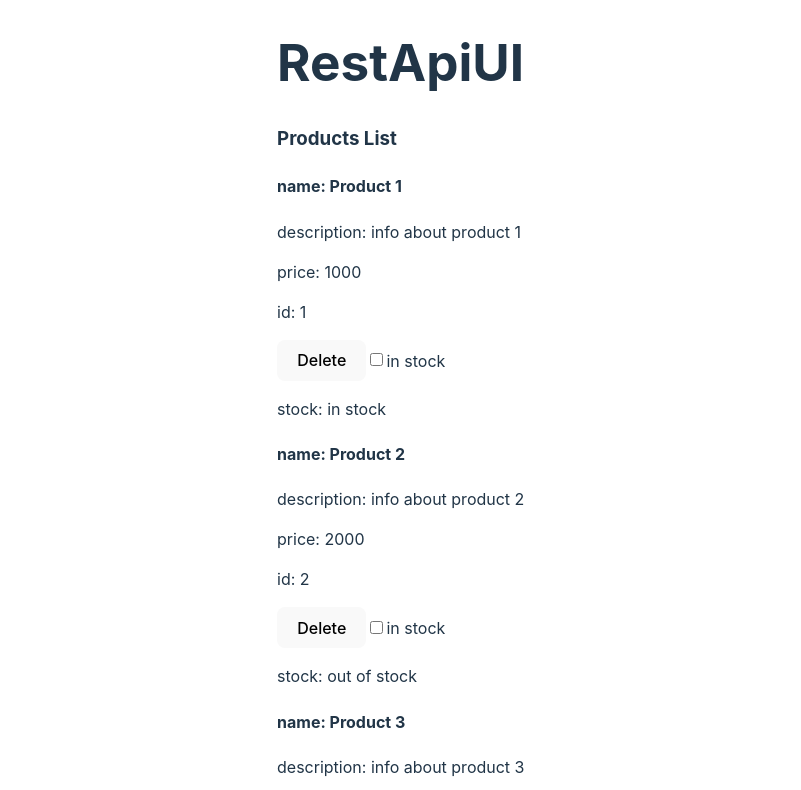
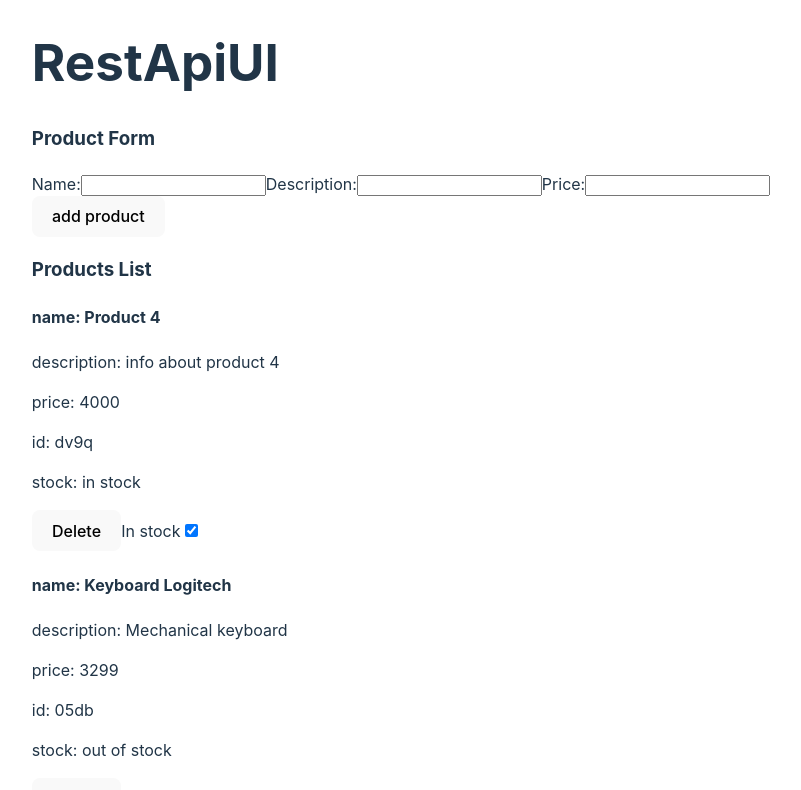
Before and after one commit to flan02/useQuery-advanced-ts, a React (Vite) app: page / in a window 1280 px wide. Shown: the top 790 px of the page, without its empty margins (239-1040 px from the left). Built offline with nearby package versions, Linux system fonts and the light colour scheme; data requests are answered from the project's data file.

Commit message:
We finished the cart with usequery and jsonserver.

```diff
--- a/json-server-db/products.json
+++ b/json-server-db/products.json
@@ -1,38 +1,52 @@
 {
   "products": [
     {
-      "id": 1,
+      "id": "1r4b",
       "name": "Product 1",
       "description": "info about product 1",
       "price": 1000,
       "inStock": true
     },
     {
-      "id": 2,
+      "id": "h2bb",
       "name": "Product 2",
       "description": "info about product 2",
       "price": 2000,
       "inStock": false
     },
     {
-      "id": 3,
+      "id": "c55j",
       "name": "Product 3",
       "description": "info about product 3",
       "price": 3000,
       "inStock": false
     },
     {
-      "id": 4,
+      "id": "dv9q",
       "name": "Product 4",
       "description": "info about product 4",
       "price": 4000,
       "inStock": true
     },
     {
-      "id": 5,
-      "name": "Product 5",
-      "description": "info about product 5",
-      "price": 5000,
+      "id": "1c28",
+      "name": "Mouse Gaming",
+      "description": "Amazing mouse for gamers",
+      "price": "1550",
+      "inStock": true
+    },
+    {
+      "id": "05db",
+      "name": "Keyboard Logitech",
+      "description": "Mechanical keyboard",
+      "price": "3299",
+      "inStock": false
+    },
+    {
+      "id": "eb50",
+      "name": "NBA 2K24",
+      "description": "Basketball Videogame",
+      "price": "70",
       "inStock": true
     }
   ]
--- a/src/api/products.ts
+++ b/src/api/products.ts
@@ -9,18 +9,19 @@ const productsConfig: AxiosInstance = axios.create({
   } as RawAxiosRequestHeaders,
 });
 
-interface IProduct {
-  id: number,
+export interface IProduct {
+  id: string,
   name: string,
   description: string,
   price: number,
-  inStock: boolean,
+  inStock: boolean
+
 }
 
 export const getProducts = async (): Promise<IProduct[]> => {
   try {
     const response: AxiosResponse = await productsConfig.get("/products")
-    console.log(response.data);
+    //console.log(response.data);
     return response.data
   } catch (error) {
     console.log(error);
@@ -28,4 +29,37 @@ export const getProducts = async (): Promise<IProduct[]> => {
   }
 }
 
+export const createProduct = async (product: IProduct) => {
+  try {
+    const response: AxiosResponse = await productsConfig.post("/products", product)
+    //console.log(response.data);
+    return 0
+  } catch (error) {
+    console.log(error);
+    throw new Error("Error creating product")
+  }
+}
+
+export const deleteProduct = async (id: string) => {
+  try {
+    const response: AxiosResponse = await productsConfig.delete(`/products/${id}`)
+    //console.log(response.data);
+    return 0
+  } catch (error) {
+    console.log(error);
+    throw new Error("Error deleting product")
+  }
+}
+
+export const updateProduct = async (product: IProduct) => {
+  try {
+    const response: AxiosResponse = await productsConfig.put(`/products/${product.id}`, product)
+    //console.log(response.data);
+    return 0
+  } catch (error) {
+    console.log(error);
+    throw new Error("Error updating product")
+  }
+}
+
 export default productsConfig;
--- /dev/null
+++ b/src/components/ProductForm.tsx
@@ -0,0 +1,59 @@
+/* eslint-disable @typescript-eslint/ban-types */
+/* eslint-disable @typescript-eslint/no-unused-vars */
+import { useMutation, useQueryClient } from "@tanstack/react-query"
+import { createProduct } from "../api/products"
+import { IProduct } from "../api/products"
+
+type Props = {}
+
+const ProductForm = (_props: Props) => {
+  const queryClient = useQueryClient() // ? The queryClient is a hook that gives us access to the query cache. We can use it to invalidate queries, refetch queries, manipulate the context.
+
+  // $ Allow POST, UPDATE, DELETE
+  const addProduct = useMutation({
+    mutationFn: createProduct,
+    onSuccess: () => {
+      console.log("Product added")
+      queryClient.invalidateQueries({ queryKey: ['products'] }) // ? Invalidate the cache of the query with the key "products". This fc makes another request again and compare the old cache data with new data incoming from the backend, if there are differences, the UI will be updated.
+    },
+  })
+
+
+  // * The form will submit only if we create a common button without any type.
+  const handlerSubmit = (e: React.FormEvent<HTMLFormElement>) => {
+    e.preventDefault()
+    //console.log(e.target)
+    const formData = new FormData(e.target as HTMLFormElement)  // ? obtengo los valores del form sin necesidad de acceder a cada input con useState
+    const product: IProduct = Object.fromEntries(formData) as unknown as IProduct // ? You cannot cast from a custom to a primitive without erasing the type first. unknown erases the type checking
+    //console.log(product);
+    addProduct.mutate({
+      ...product,
+      inStock: true
+    })
+    e.currentTarget.reset() // ? Reset the form values
+  }
+
+
+  return (
+    <>
+      <h3>Product Form</h3>
+      <form onSubmit={handlerSubmit}>
+        <label htmlFor="name">Name:</label>
+        <input type="text" name="name" id="name" />
+
+        <label htmlFor="description">Description:</label>
+        <input type="text" name="description" id="description" />
+
+        <label htmlFor="price">Price:</label>
+        <input type="number" name="price" id="price" />
+
+
+
+        <br />
+        <button>add product</button>
+      </form>
+    </>
+  )
+}
+
+export default ProductForm
--- a/src/components/Products.tsx
+++ b/src/components/Products.tsx
@@ -1,17 +1,47 @@
 /* eslint-disable @typescript-eslint/ban-types */
 /* eslint-disable @typescript-eslint/no-unused-vars */
 
-import { getProducts } from "../api/products"
-import { useQuery } from "@tanstack/react-query"
+import { deleteProduct, getProducts, IProduct, updateProduct } from "../api/products"
+import { useMutation, useQuery, useQueryClient } from "@tanstack/react-query"
 
 type Props = {}
 
 
+
 const Products = (_props: Props) => {
+
+  const queryClient = useQueryClient()
+
   const queryProducts = useQuery({
     queryKey: ["products"],
     queryFn: getProducts,
+    select: (products) => products.sort((a, b) => b.price - a.price) // ? Select is a function that allows us to manipulate the data before it is stored in the cache. In this case, we sort the array by id in descending order.
   })
+
+  const eliminateProduct = useMutation({
+    mutationFn: deleteProduct,
+    onMutate: (id: string) => {
+      console.log("Deleting product with id:", id);
+    },
+    onSuccess: () => {
+      console.log(`Product deleted`)
+      queryClient.invalidateQueries({ queryKey: ["products"] })
+      //queryProducts.refetch() // ? Refetch the query, this is another way to invalidate the cache and update the UI
+    },
+
+  })
+
+  const modifyProduct = useMutation({
+    mutationFn: updateProduct,
+    onSuccess: () => {
+      console.log(`Product modified`)
+      queryClient.invalidateQueries({ queryKey: ["products"] })
+    },
+  })
+
+  const handlerDelete = (id: string) => {
+    eliminateProduct.mutate(id)
+  }
 
   //if(queryProducts.data) console.log(queryProducts.data)
   if (queryProducts.isLoading) return <div>Loading...</div>
@@ -27,15 +57,18 @@ const Products = (_props: Props) => {
             <p>description: {product.description}</p>
             <p>price: {product.price}</p>
             <p>id: {product.id}</p>
-            <button type="button">Delete</button>
-            <input type="checkbox" name="" id="" />
-            <label htmlFor="">in stock</label>
-            {
-              product.inStock ? <p>stock: in stock</p> : <p>stock: out of stock</p>
-            }
-
-
-
+            {product.inStock ? <p>stock: in stock</p> : <p>stock: out of stock</p>}
+            <button onClick={() => handlerDelete(product.id)} type="button">Delete</button>
+            <label htmlFor={product.id}>In stock</label>
+            <input
+              onChange={(e) => modifyProduct.mutate({
+                ...product, // ? If I only send the product object I'd be sending the old value of inStock
+                inStock: (e.target as HTMLInputElement).checked // ? So I send the new value of inStock that will be updated
+                // ? We can change the value of each property of the product.
+              })}
+              checked={product.inStock} // ? if true the checkbox is filled, false the checkbox is empty
+              type="checkbox" name="stock" id={product.id} />
+            { /* <input onChange={(e) => console.log((e.target as HTMLInputElement).checked)} type="checkbox" name="stock" id="stock" />  */}
           </div>
         ))
       }
--- a/src/components/ui/RestApiUI.tsx
+++ b/src/components/ui/RestApiUI.tsx
@@ -2,6 +2,7 @@
 /* eslint-disable @typescript-eslint/no-unused-vars */
 
 
+import ProductForm from "../ProductForm"
 import Products from "../Products"
 
 
@@ -13,6 +14,7 @@ const RestApiUI = (_props: Props) => {
   return (
     <>
       <h1>RestApiUI</h1>
+      <ProductForm />
       <Products />
     </>
   )
```
